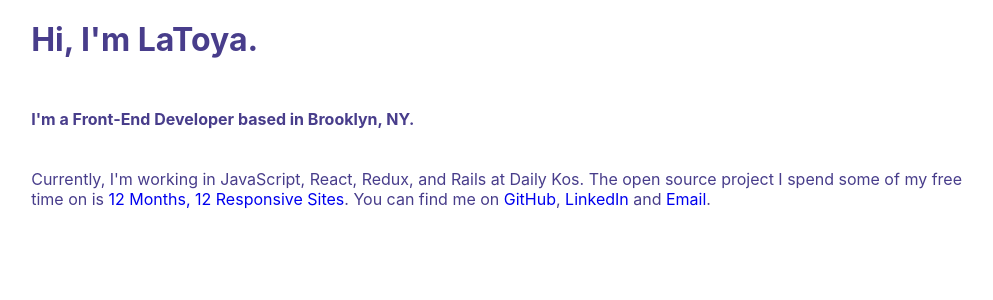
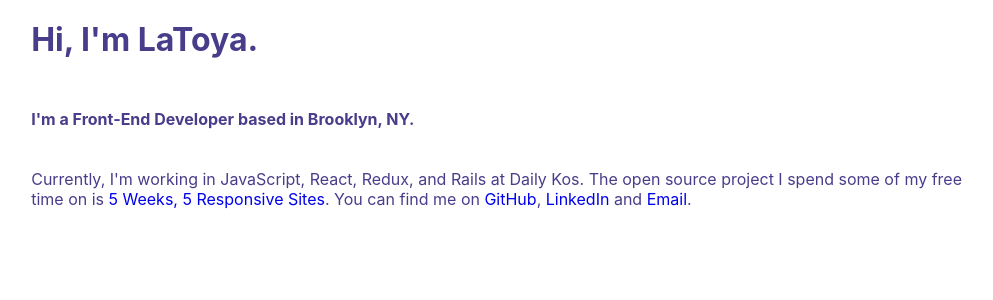
Before and after one commit to latoyaallen/latoya-allen.com, a React (Create React App) app: page / in a window 1280 px wide. Shown: the top 300 px of the page, without its empty margins (84-1077 px from the left). Built offline with nearby package versions, Linux system fonts and the light colour scheme.

Commit message:
Update current project

```diff
--- a/src/App.js
+++ b/src/App.js
@@ -53,7 +53,7 @@ const CurrentProject = () => (
     href="https://latoyaallen.blog/2019/11/16/12-months-12-responsive-sites/"
     target="_blank"
     rel="noopener noreferrer">
-    12 Months, 12 Responsive Sites
+    5 Weeks, 5 Responsive Sites
   </a>
 );
 
```
